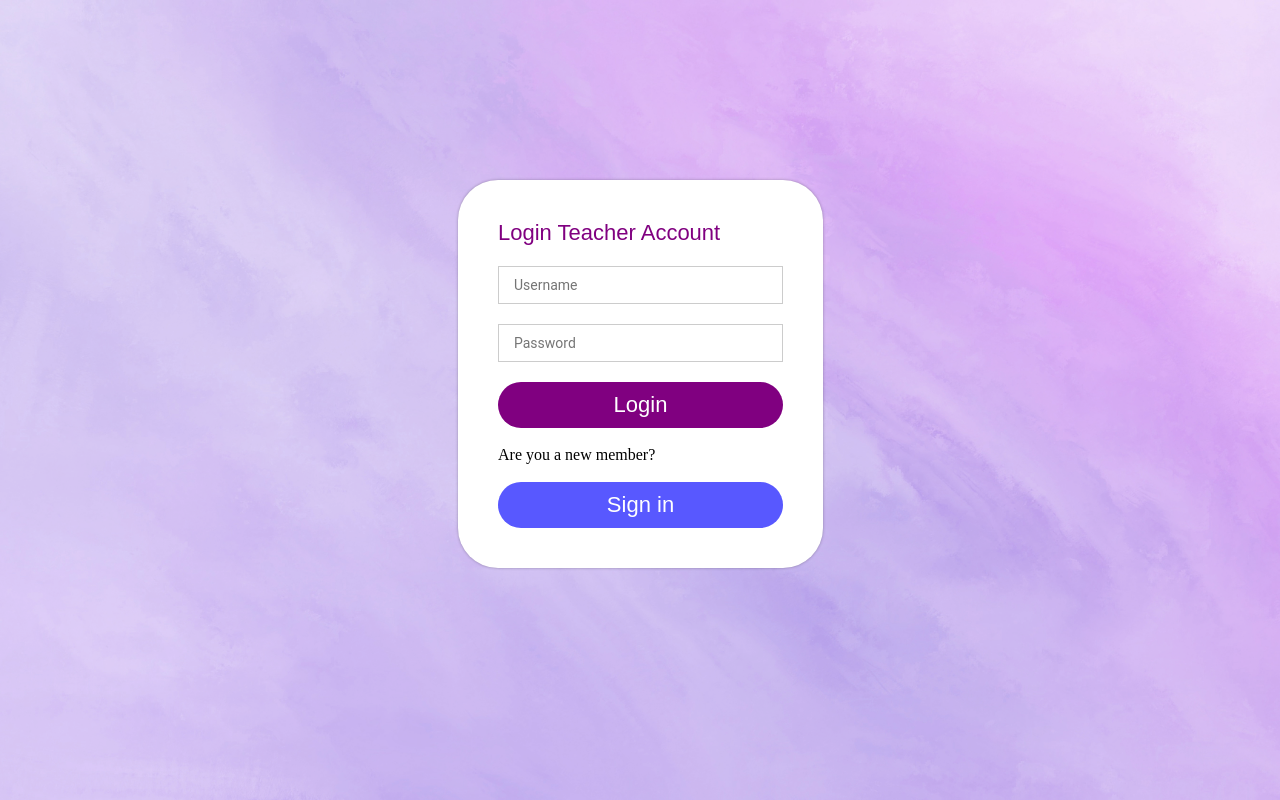
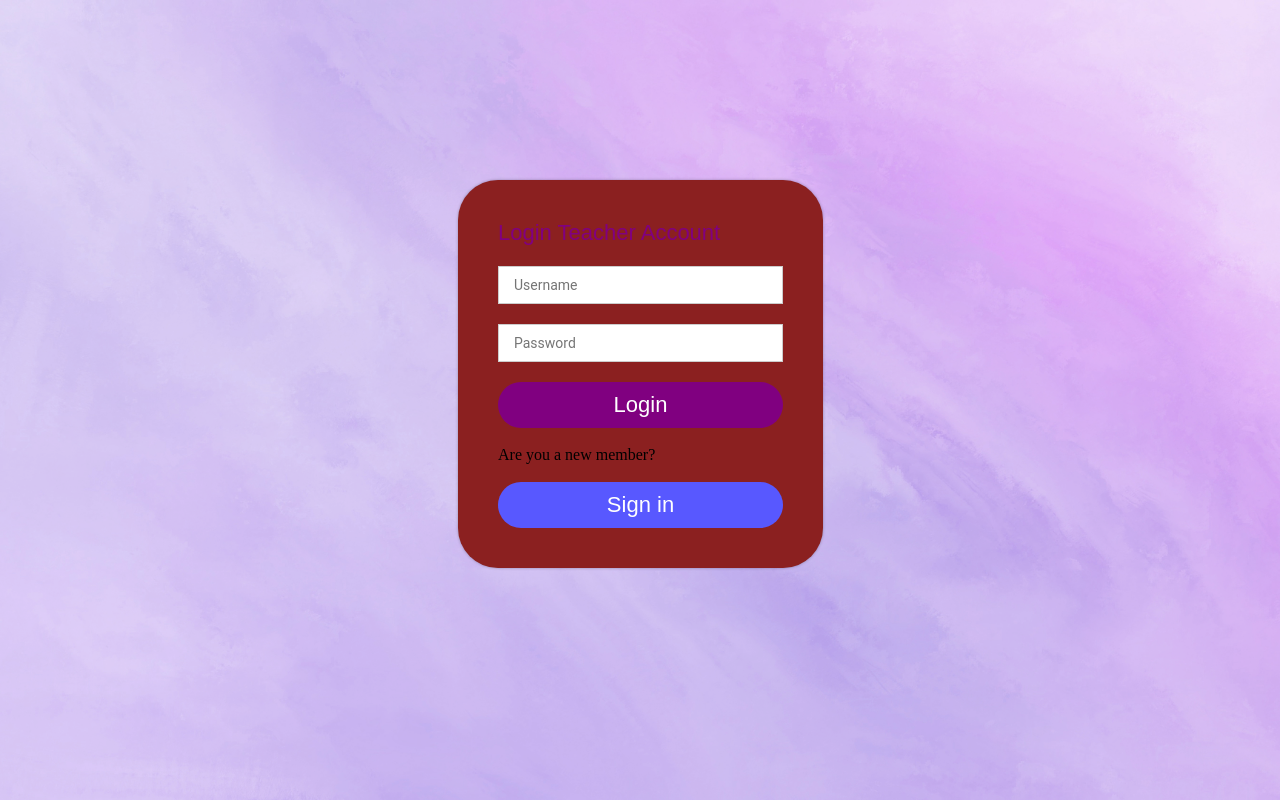
Before and after one commit to nish-ahmd/Web-development-project, a React (Create React App) app in the folder frontend/: page /teachSign in a window 1280 px wide. Built offline with nearby package versions, Linux system fonts and the light colour scheme.

Commit message:
test5
yy6

```diff
--- a/frontend/src/components/studentSign.css
+++ b/frontend/src/components/studentSign.css
@@ -2,7 +2,7 @@
     position: absolute;
     top: 40%;
     left: 50%;
-    background: #fff;
+    background: rgb(139, 32, 32);
     width: 285px;
     margin: -140px 0 0 -182px;
     padding: 40px;
```
